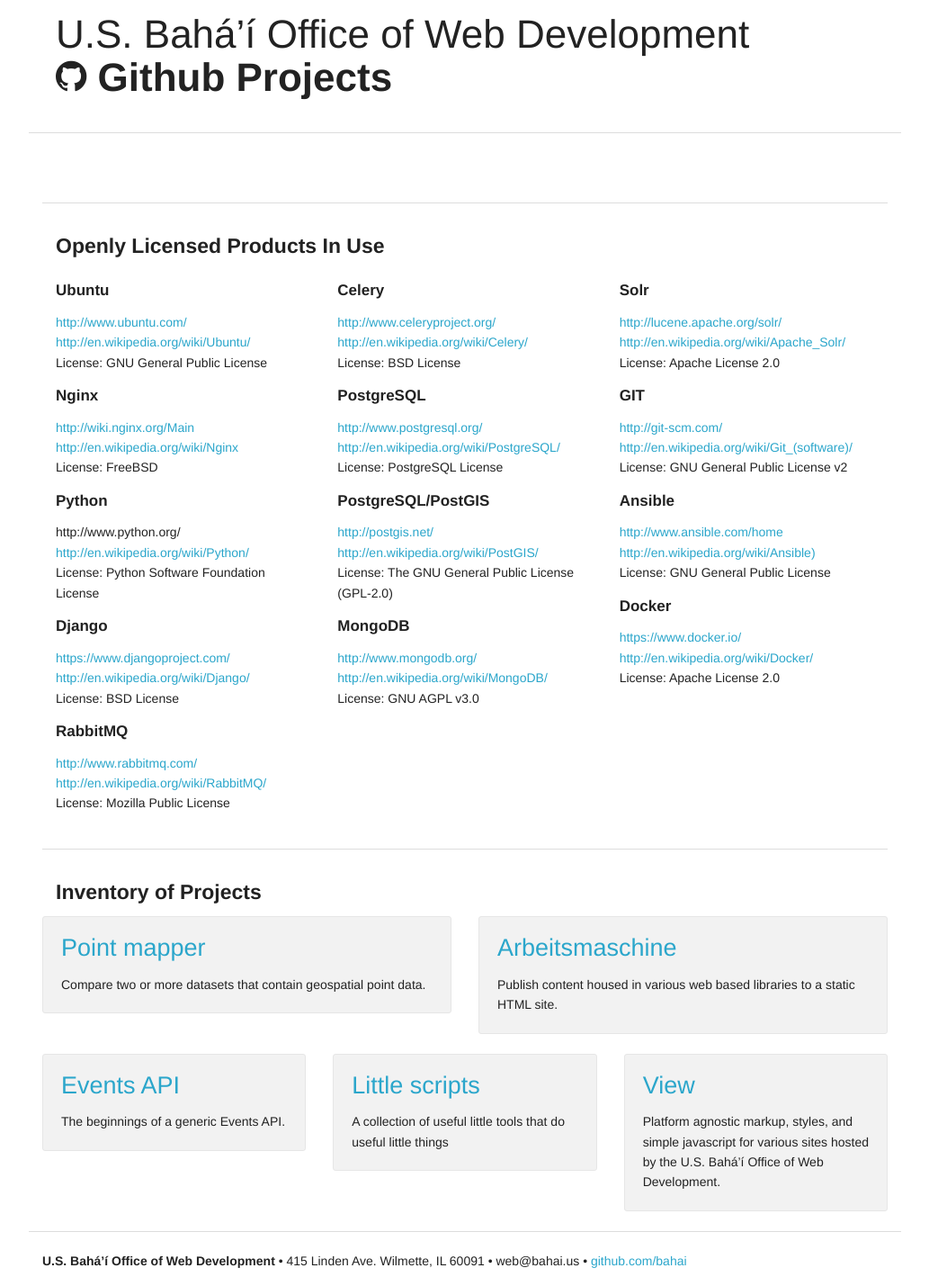
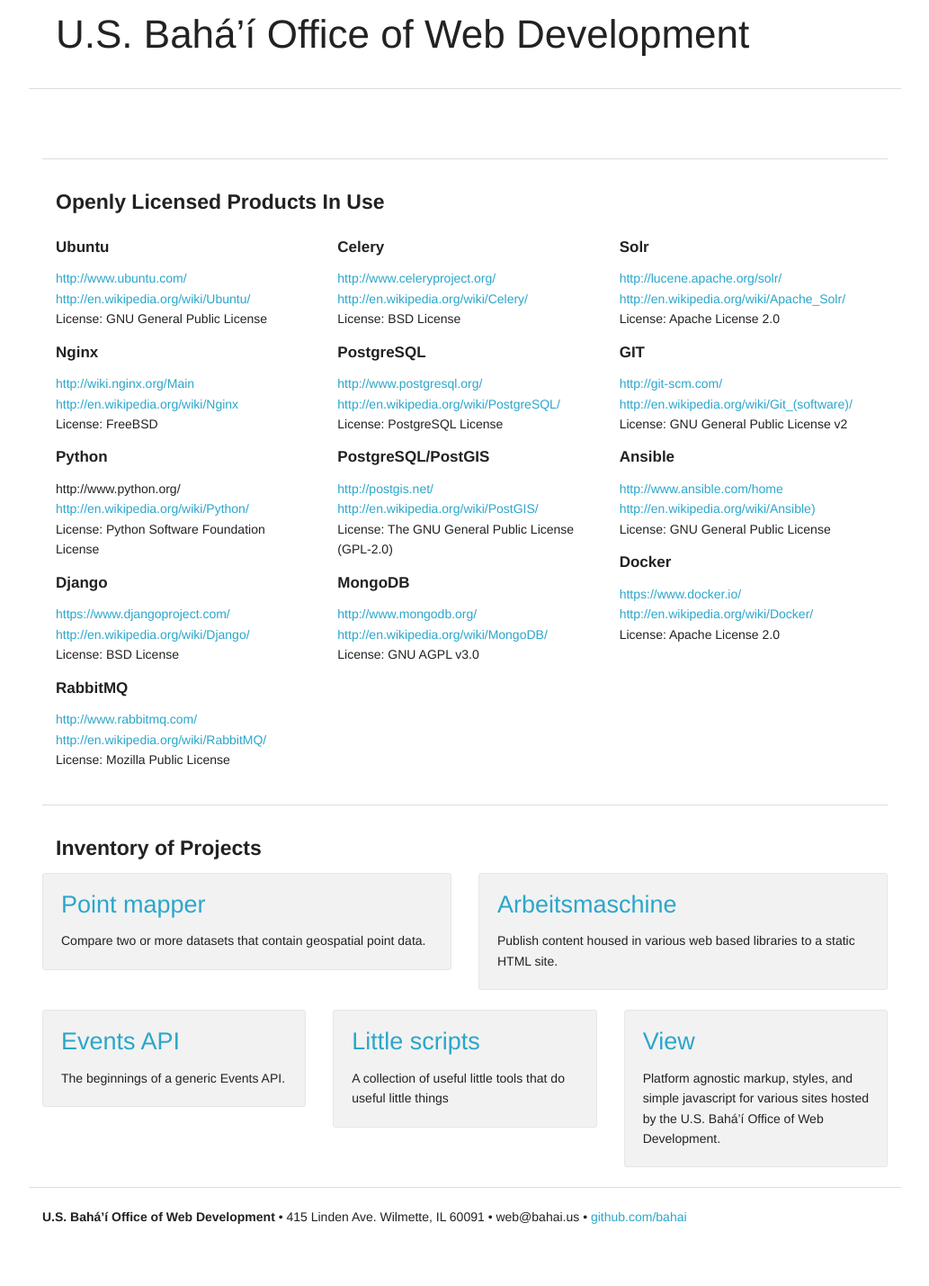
Before and after one commit to Bahai/bahai.github.io, a Jekyll site: the page built from index.html, in a window 1280 px wide. Shown: the whole page at 90% size, without its empty margins (123-1156 px from the left). Built offline with Jekyll 4.4.1, drawn with Linux system fonts in a browser that asks for light colours; Markdown is read by kramdown in place of the engine named in the settings; after the commit the page ends 1381 px from its top, so only the background shows below that.

Commit message:
pulling brand elements from header

```diff
--- a/_layouts/default.html
+++ b/_layouts/default.html
@@ -22,7 +22,7 @@
             <h1 class="light">
                 {{ site.org_name }}
                 <br />
-                <i class="fi-social-github"></i> <strong>{{ site.site_name }}</strong>
+                <!--<i class="fi-social-github"></i> <strong>{{ site.site_name }}</strong>-->
             </h1>
           </div>
         </header>
```
